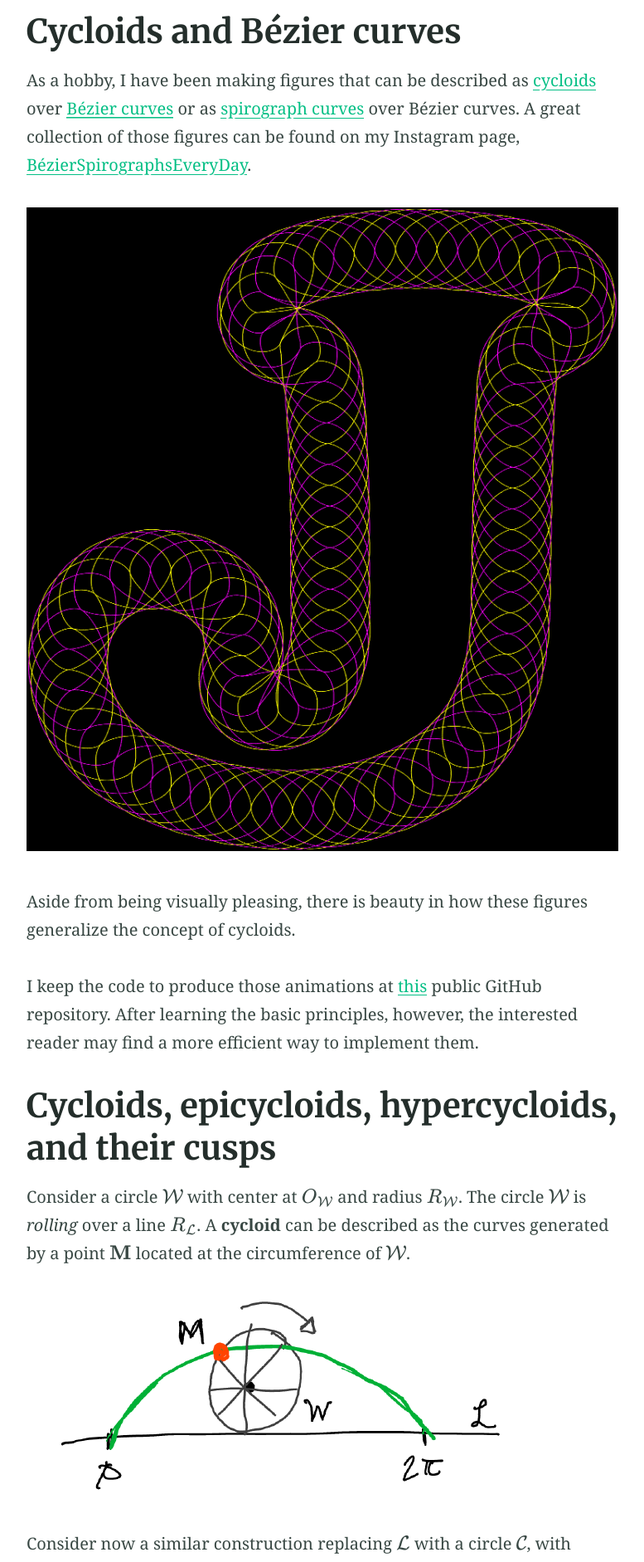
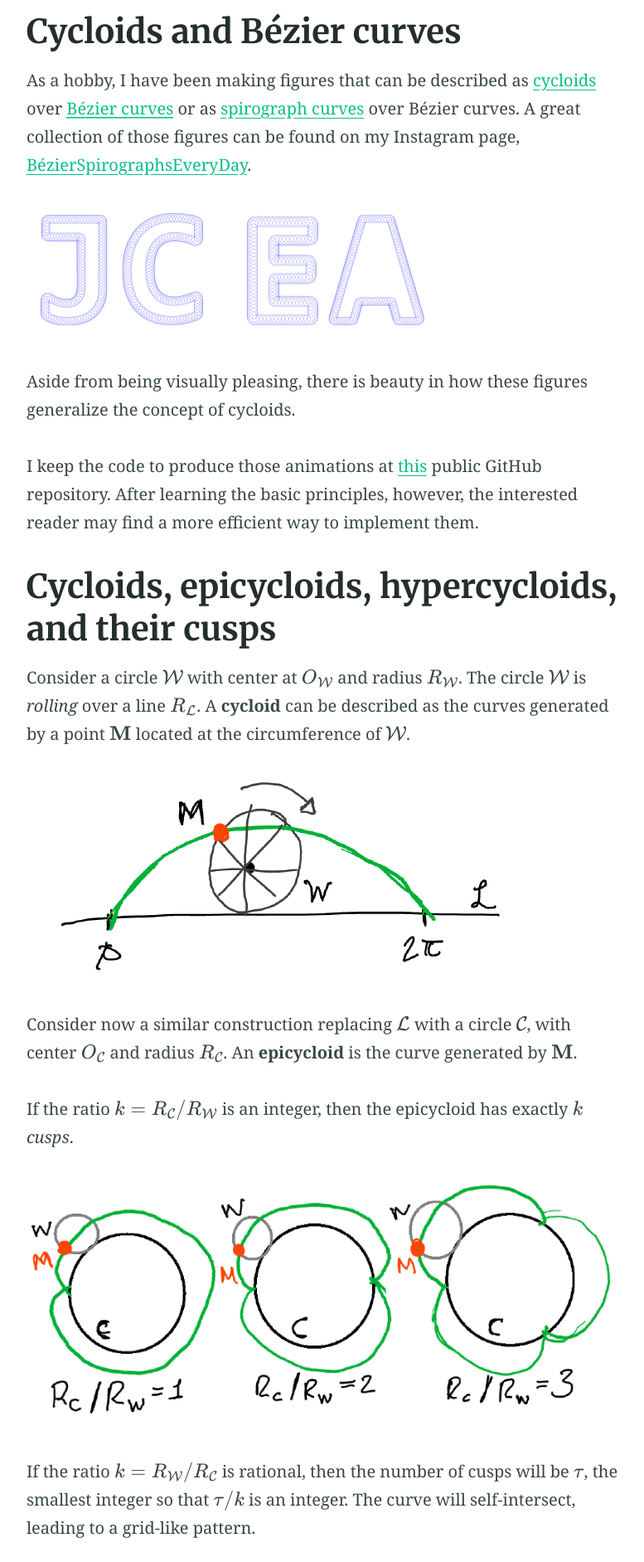
Before and after one commit to EncisoAlva/EncisoAlva.github.io, a Jekyll site: the page built from art.md, in a window 1280 px wide. Shown: the part 448-2331 px from the top of the page at 83% size, without its empty margins (251-1028 px from the left). Built offline with Jekyll 4.4.1, drawn with Linux system fonts in a browser that asks for light colours.

Commit message:
Changed figure

```diff
--- a/art.md
+++ b/art.md
@@ -6,7 +6,7 @@ feature_image: "https://github.com/EncisoAlva/EncisoAlva.github.io/blob/main/img
 As a hobby, I have been making figures that can be described as [cycloids](https://en.wikipedia.org/wiki/Cycloid) over [Bézier curves](https://en.wikipedia.org/wiki/B%C3%A9zier_curve) or as [spirograph curves](https://en.wikipedia.org/wiki/Spirograph) over Bézier curves.
 A great collection of those figures can be found on my Instagram page, [BézierSpirographsEveryDay](https://www.instagram.com/Bézierspirographseveryday?igsh=MWR2NXBtcGdhNWxyNg==).
 
-![Spirograph over the letter J.](https://github.com/EncisoAlva/EncisoAlva.github.io/blob/main/img/art/doubledouble250921_21.png?raw=true)
+![Spirograph over the letter J.](https://github.com/EncisoAlva/EncisoAlva.github.io/blob/main/img/art/myname.png?raw=true)
 
 Aside from being visually pleasing, there is beauty in how these figures generalize the concept of cycloids.
 
```
Also changed, not shown: img/art/myname.png (added).
